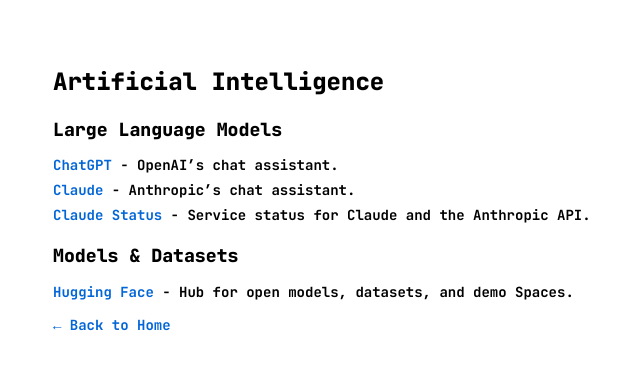
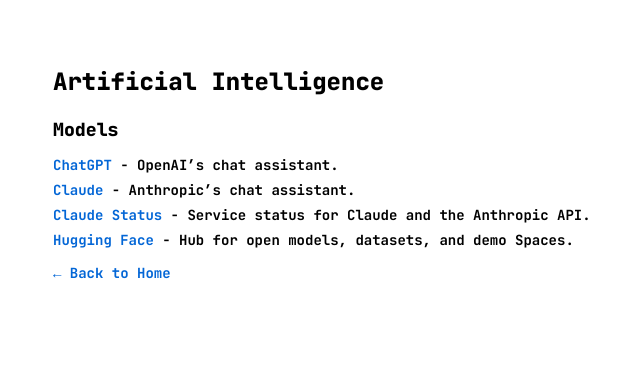
Before and after one commit to 0stellensatz/links, a Jekyll site: the page built from page_ai.md, in a window 1280 px wide. Shown: the top 370 px of the page, without its empty margins (219-859 px from the left). Built offline with Jekyll 4.4.1, drawn with Linux system fonts in a browser that asks for light colours.

Commit message:
Collapse AI page into a single Models section
Co-Authored-By: Claude Opus 5 (1M context) <noreply@anthropic.com>

```diff
--- a/_data/links_ai.yml
+++ b/_data/links_ai.yml
@@ -1,4 +1,4 @@
-- heading: "Large Language Models"
+- heading: "Models"
   links:
   - title: "ChatGPT"
     url: "https://chatgpt.com"
@@ -9,9 +9,6 @@
   - title: "Claude Status"
     url: "https://status.claude.com"
     description: "Service status for Claude and the Anthropic API."
-
-- heading: "Models & Datasets"
-  links:
   - title: "Hugging Face"
     url: "https://huggingface.co"
     description: "Hub for open models, datasets, and demo Spaces."
```
